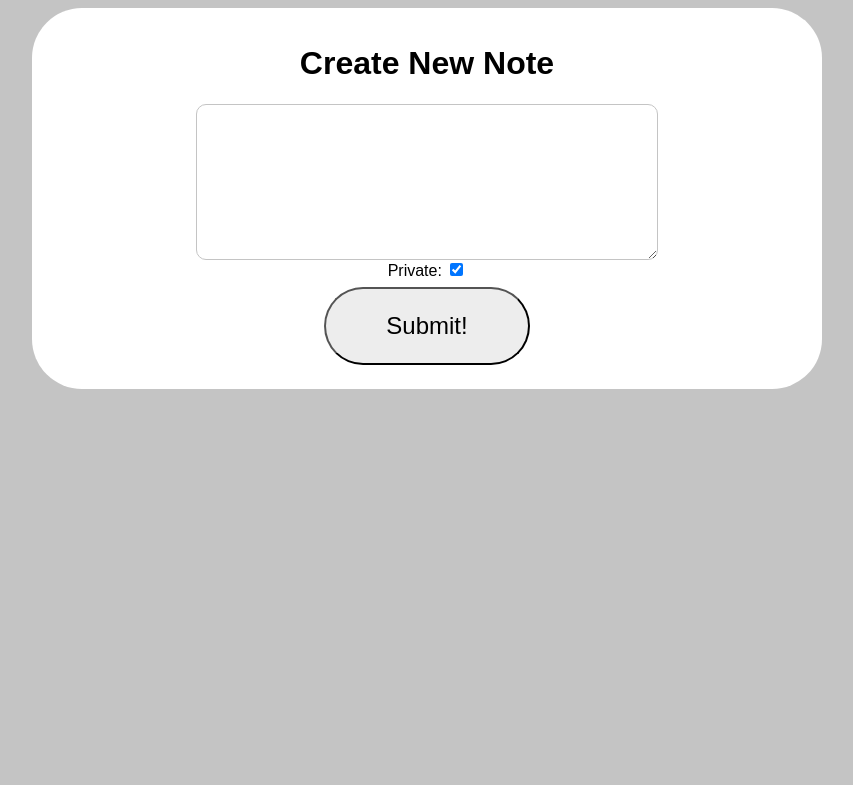
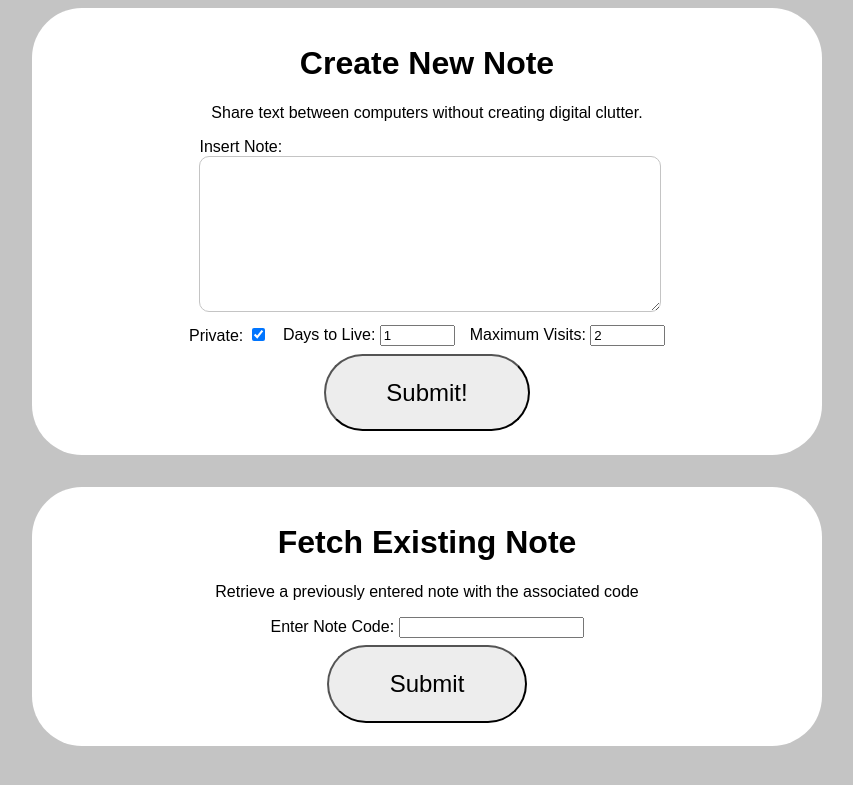
Before and after one commit to lkellar/shelf, a Flask app: template templates/insert.html in a window 1280 px wide. Shown: the top 785 px of the page, without its empty margins (213-1066 px from the left). Run offline with Flask 2, Linux system fonts and the light colour scheme; the template is opened without the code that fills it, so the values that code supplies are empty.

Commit message:
changed insert page to homepage, changed default max_visits to 2, added copy buttons on confirmations, added fetch field on homepage

```diff
--- a/shelf/app.py
+++ b/shelf/app.py
@@ -26,7 +26,7 @@ def startup():
     DB_MANAGER = db.DBManager(DATABASE_PATH, WORD_PATH)
 
 
-@app.route('/insert', methods=['GET','POST'])
+@app.route('/', methods=['GET','POST'])
 def insert():
     # if a GET request, just send back the insert page
     if request.method == 'GET':
@@ -48,7 +48,7 @@ def insert():
     ttl_days = int(form['ttl_days']) if 'ttlDays' in form else 1
 
     # Max Page Visits before expiration
-    max_visits = int(form['max_visits']) if 'max_visits' in form else 3
+    max_visits = int(form['max_visits']) if 'max_visits' in form else 2
 
     DB_MANAGER.insert(id, form['note'], private, ttl_days, max_visits, c)
 
--- a/static/style.css
+++ b/static/style.css
@@ -4,20 +4,31 @@ body {
     text-align: center;
 }
 
-main {
-    margin: 0 auto;
+main, .surround{
+    margin: 0 auto 2em;
     width: 60%;
     background: #FFFFFF;
     padding: 1em;
     border-radius: 50px;
 }
 
+.note-container > label {
+    display: block;
+    text-align: left;
+}
+
+.note-container {
+    width: 60%;
+    margin: 0 auto;
+}
+
 textarea {
     display: block;
     margin: 0 auto;
-    width: 60%;
+    width: 100%;
     border-radius: 10px;
     border-color: #c4c4c4;
+    margin-bottom: 1em;
 }
 
 button {
@@ -28,3 +39,31 @@ button {
     border-radius: 50px;
     background-color: rgb(237, 237, 237);
 }
+
+#controls {
+    display: flex;
+    justify-content: center;
+    margin: 0 auto;
+}
+
+#controls > label {
+    margin: 0 1%;
+}
+
+input[type="number"] {
+    width: 5em;
+}
+
+@media only screen and (max-width: 800px) {
+    main, .surround {
+        width: 80%;
+    }
+
+    #controls {
+        flex-flow: column;
+    }
+
+    input[type="number"] {
+        width: 2em;
+    }
+}
--- a/templates/insert.html
+++ b/templates/insert.html
@@ -4,18 +4,59 @@
     <meta charset="UTF-8">
     <title>Create New Note</title>
     <link rel="stylesheet" href="{{url_for('static', filename='style.css')}}">
+    <meta name="viewport" content="width=device-width, initial-scale=1">
 </head>
 <body>
-<main>
+<div class="surround">
     <form action="" method="post">
         <h1>Create New Note</h1>
-        <textarea id="note" name="note" rows="10"></textarea>
-        <div>
+        <p>Share text between computers without creating digital clutter. </p>
+        <div class="note-container">
+            <label for="note-insert">Insert Note:</label>
+            <textarea id="note-insert" name="note" rows="10"></textarea>
+        </div>
+        <div id="controls">
             <label>Private:
                 <input type="checkbox" name="private" checked></label>
-            <button type="submit">Submit!</button>
+            <label>Days to Live:
+                <input type="number" value="1" name="ttl_days"> </label>
+            <label>Maximum Visits:
+                <input type="number" value="2" name="max_visits"> </label>
         </div>
+        <button type="submit">Submit!</button>
     </form>
-</main>
+</div>
+<div class="surround">
+    <form id="fetch" name="fetch" action="{{ url_for('fetch', note_id='BLANK') }}"
+          method="get" onsubmit="return createFetchUrl('fetch');">
+        <h1>Fetch Existing Note</h1>
+        <p>Retrieve a previously entered note with the associated code</p>
+        <label>Enter Note Code:
+            <input name="code"></label>
+        <button type="submit">Submit</button>
+    </form>
+</div>
+<script>
+    function createFetchUrl(formName) {
+        // Fetching the value of the code input
+        const form = document.forms[formName];
+        const code_input = form.querySelector('input[name="code"]');
+        const code = code_input.value.replace(' ', '-');
+
+        // Changing the form action to go to the note corresponding to the code
+        let url = form.action.split('/').slice(0, -1);
+        url.push(code);
+        url = url.join('/');
+        form.action = url;
+
+        // Turning off the input during submission so there's no unnecessary GET param
+        code_input.disabled = true;
+        form.submit();
+        code_input.disabled = false;
+
+        // Return false because we've already submitted a form
+        return false;
+    }
+</script>
 </body>
 </html>
```
Also changed, not shown: templates/confirmation.html (+23 -1 lines).
